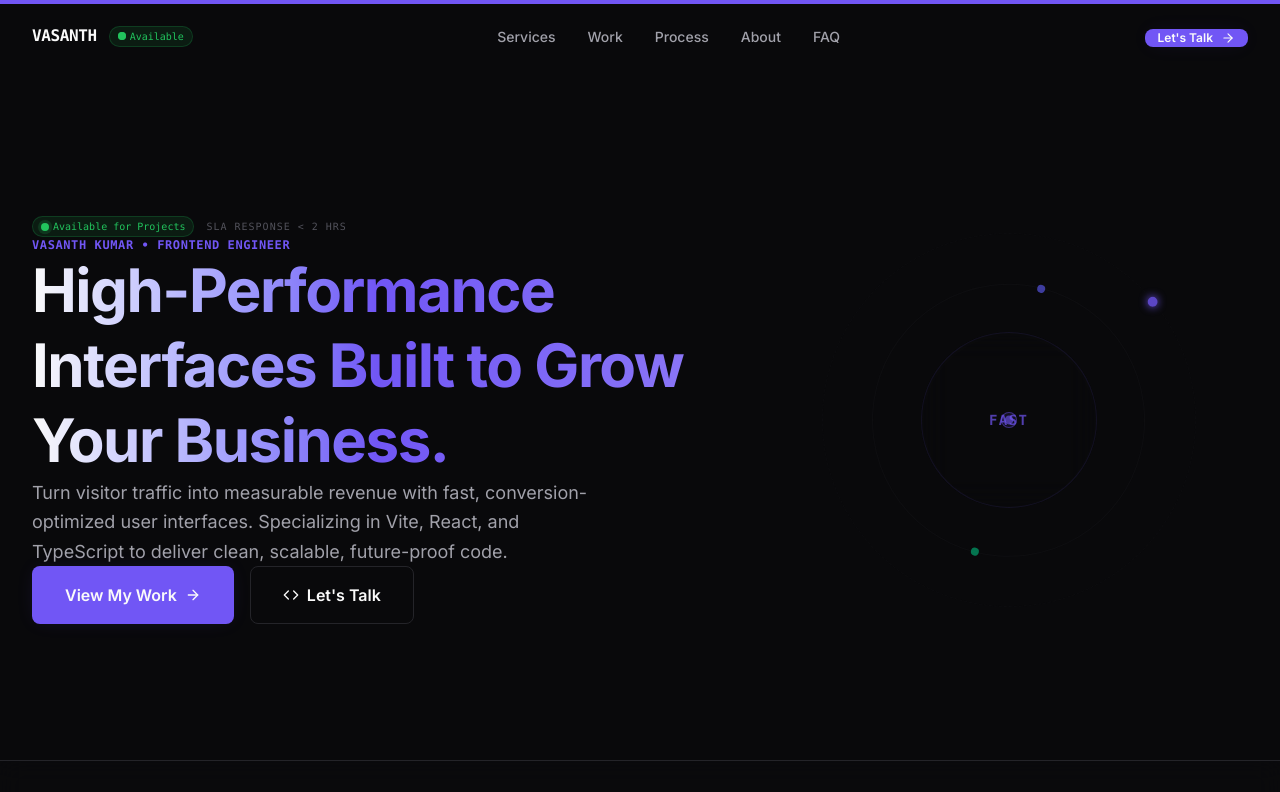
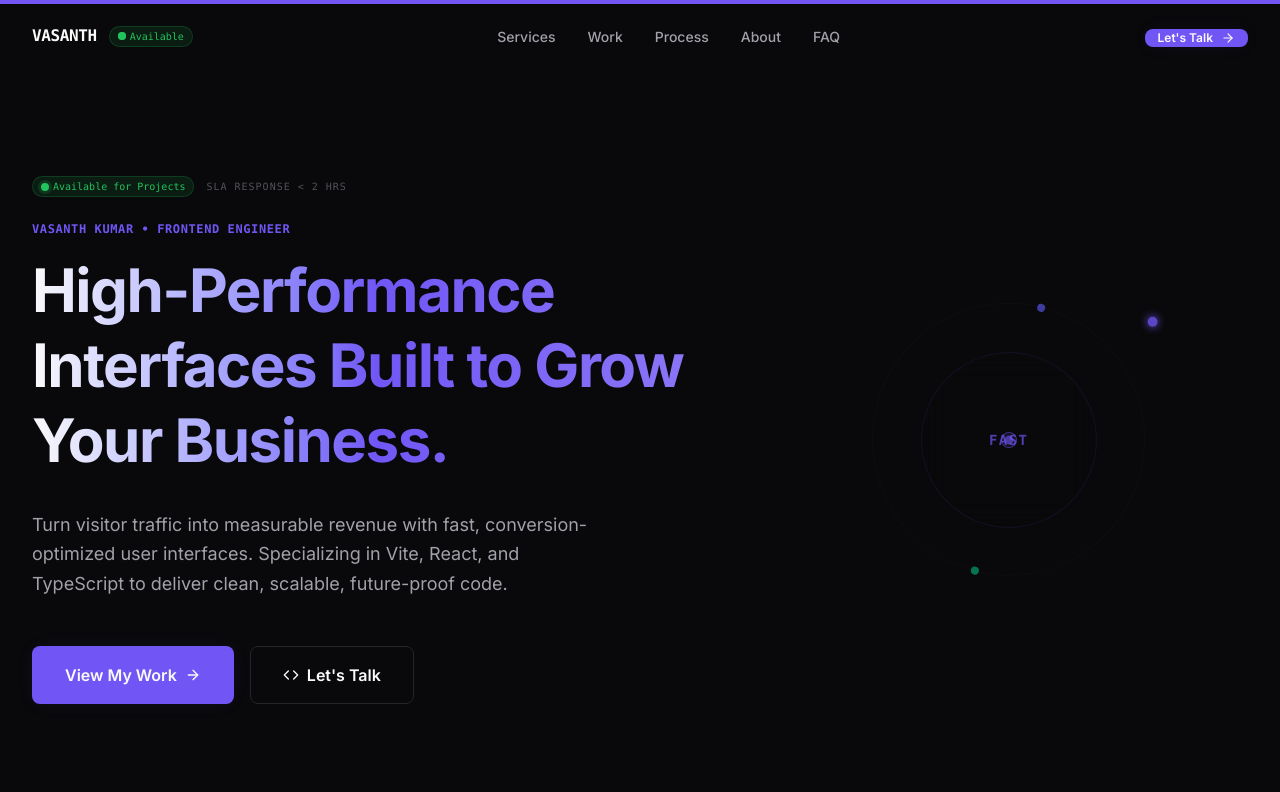
Before and after one commit to Vasanth-Vj/vasanth-portfolio., a React (Vite) app: page / in a window 1280 px wide. Shown: the top 792 px of the page. Built offline with nearby package versions, Linux system fonts and the light colour scheme.

Commit message:
style(home): update Hero spacing for luxurious breathing space using design tokens

```diff
--- a/src/components/sections/Hero.tsx
+++ b/src/components/sections/Hero.tsx
@@ -10,7 +10,7 @@ export const Hero: React.FC = () => {
   return (
     <section
       id="hero"
-      className="relative min-h-[80vh] md:min-h-[85vh] flex items-center py-space-8 md:py-space-10 overflow-hidden"
+      className="relative min-h-[80vh] lg:min-h-[85vh] flex items-center py-space-16 lg:py-space-24 overflow-hidden"
     >
       {/* Visual background ambient glow blobs */}
       <div className="absolute top-[-10%] right-[-10%] w-[500px] h-[500px] rounded-full bg-accent-primary/5 blur-[120px] pointer-events-none -z-10" />
@@ -21,7 +21,7 @@ export const Hero: React.FC = () => {
           {/* Left Column: Core Value Propositions & Answers to 5 Questions */}
           <div className="lg:col-span-7 flex flex-col items-start text-left">
             {/* Availability Badging (Why Trust Me / Who Am I) */}
-            <div className="flex flex-wrap gap-space-3 items-center mb-space-5">
+            <div className="flex flex-wrap gap-space-3 items-center mb-space-6">
               <Badge variant="success" size="sm" dot>
                 Available for Projects
               </Badge>
@@ -31,21 +31,21 @@ export const Hero: React.FC = () => {
             </div>
 
             {/* Who Am I & What I Build */}
-            <div className="mb-space-1.5 font-mono text-xs font-semibold tracking-wider text-accent-primary uppercase">
+            <div className="mb-space-4 font-mono text-xs font-semibold tracking-wider text-accent-primary uppercase">
               Vasanth Kumar &bull; Frontend Engineer
             </div>
 
             {/* Business Outcomes Oriented Headline */}
             <Heading
               level={1}
-              className="text-3xl sm:text-4xl md:text-5xl lg:text-6xl mb-space-5 leading-tight"
+              className="text-3xl sm:text-4xl md:text-5xl lg:text-6xl mb-space-8 leading-tight"
               gradient
             >
               High-Performance Interfaces Built to Grow Your Business.
             </Heading>
 
             {/* Business Value Leads Technical Expertise */}
-            <p className="text-sm sm:text-base md:text-lg text-text-secondary mb-space-10 max-w-xl leading-relaxed">
+            <p className="text-sm sm:text-base md:text-lg text-text-secondary mb-space-12 max-w-xl leading-relaxed">
               Turn visitor traffic into measurable revenue with fast, conversion-optimized user
               interfaces. Specializing in Vite, React, and TypeScript to deliver clean, scalable,
               future-proof code.
```
